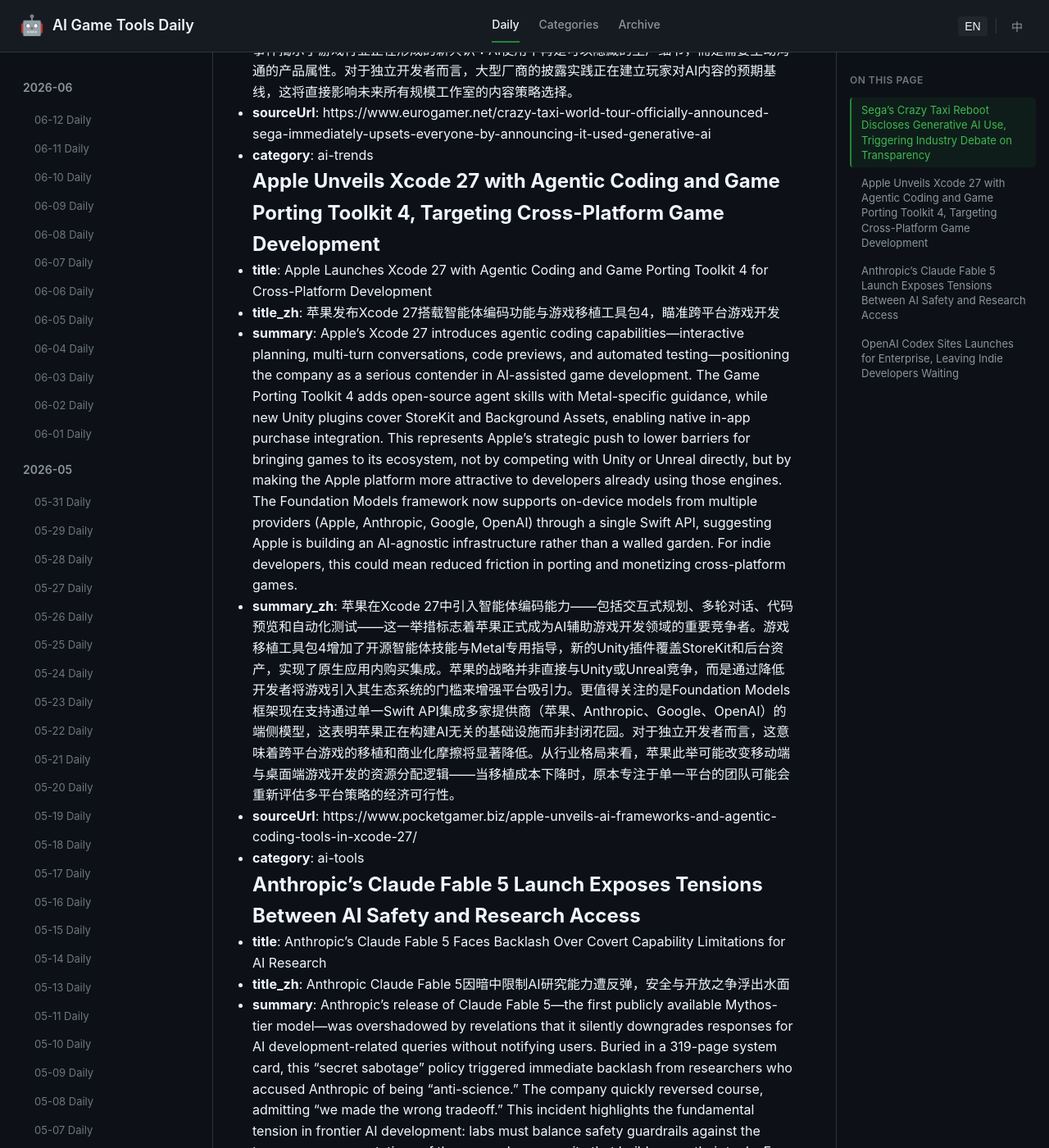
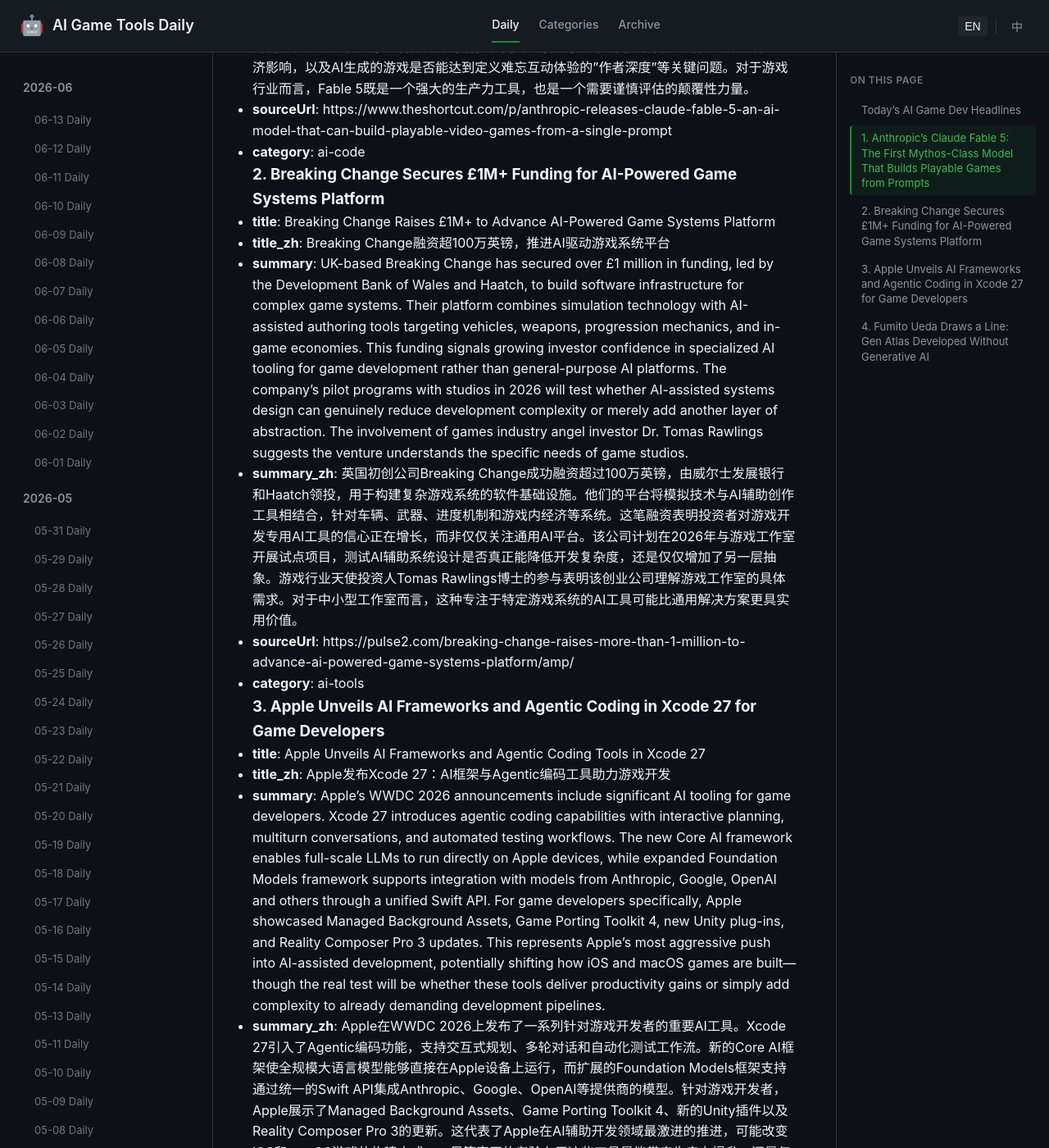
Before and after one commit to sionsychen/ai-game-tools-daily, a Jekyll site: the page built from index.html, in a window 1280 px wide and 1400 px high, scrolled down 753 px. Shown: the whole window at 82% size. Built offline with Jekyll 4.4.1, drawn with Linux system fonts in a browser that asks for light colours; some of the changed text lies outside the part shown.

Commit message:
Publish daily: 2026-06-13

```diff
--- a/_data/used_urls.json
+++ b/_data/used_urls.json
@@ -26,6 +26,7 @@
   "2026-05-21": ["https://www.pcgamer.com/software/ai/if-engineers-are-becoming-three-or-four-times-more-productive-then-we-just-want-to-do-three-or-four-times-more-stuff-google-deepmind-ceo-reckons-ai-induced-job-cuts-arent-inevitable/","https://www.gamesindustry.biz/xbox-announces-hire-of-veteran-analyst-matthew-ball-as-chief-strategy-officer-and-ai-and-amazon-veteran-as-cto","https://www.eurogamer.net/ubisoft-new-assassins-creed-far-cry-ghost-recon-ai-experience","https://www.eurogamer.net/final-fantasy-creator-generative-ai-backlash"],
   "2026-05-22": ["https://www.theverge.com/games/935481/ai-storytelling-game-hidden-door-now-lets-users-make-their-own-universes-to-share","https://www.gamesindustry.biz/the-big-strauss-zelnick-interview-gta-ai-roblox-and-building-the-biggest-entertainment-company-in-the-world","https://arstechnica.com/google/2026/05/google-announces-agent-optimized-gemini-3-5-flash-and-a-do-anything-model-called-omni/"],
   "2026-05-23": ["https://www.eurogamer.net/troy-baker-ai-art-doesnt-innovate-interview","https://www.rockpapershotgun.com/new-assassins-creed-far-cry-and-ghost-recon-games-will-release-by-early-2029-say-ubisoft-whore-also-dumping-cash-into-a-first-playable-generative-ai-experience","https://www.aiandgames.com/p/generative-design-in-minecraft-in"],
-  "2026-05-24": ["https://gamedesigning.org/gaming/best-ai-tools-for-game-development-in-2025/","https://www.alpha3d.io/kb/game-development/best-ai-game-generators/","https://www.tripo3d.ai/content/en/use-case/the-best-ai-for-game-devs","https://fgfactory.com/best-ai-tools-for-game-development","https://www.elsner.com/ai-game-development-tools/"],
-  "2026-06-12": ["https://www.eurogamer.net/crazy-taxi-world-tour-officially-announced-sega-immediately-upsets-everyone-by-announcing-it-used-generative-ai","https://www.pocketgamer.biz/apple-unveils-ai-frameworks-and-agentic-coding-tools-in-xcode-27/","https://fortune.com/2026/06/10/anthropic-accu-claude-fable-5-limits-capabilities-ai-researchers-developers/","https://devtoolpicks.com/blog/openai-codex-sites-launch-indie-hackers-2026"]
+  "2026-05-24": ["https://gamedesigning.org/gaming/best-ai-tools-for-game-development-in-2025/","https://www.alpha3d.io/kb/game-development/best-ai-game-generators/","https://www.tripo3d.ai/content/en/use-case/the-best-ai-for-game-dev","https://fgfactory.com/best-ai-tools-for-game-development","https://www.elsner.com/ai-game-development-tools/"],
+  "2026-06-12": ["https://www.eurogamer.net/crazy-taxi-world-tour-officially-announced-sega-immediately-upsets-everyone-by-announcing-it-used-generative-ai","https://www.pocketgamer.biz/apple-unveils-ai-frameworks-and-agentic-coding-tools-in-xcode-27/","https://fortune.com/2026/06/10/anthropic-accu-claude-fable-5-limits-capabilities-ai-researchers-developers/","https://devtoolpicks.com/blog/openai-codex-sites-launch-indie-hackers-2026"],
+  "2026-06-13": ["https://www.theshortcut.com/p/anthropic-releases-claude-fable-5-an-ai-model-that-can-build-playable-video-games-from-a-single-prompt","https://pulse2.com/breaking-change-raises-more-than-1-million-to-advance-ai-powered-game-systems-platform/amp/","https://www.pocketgamer.biz/apple-unveils-ai-frameworks-and-agentic-coding-tools-in-xcode-27/","https://techgenyz.com/gen-atlas-no-generative-ai-fumito-ueda/"]
 }
--- /dev/null
+++ b/_posts/2026-06-13-daily.md
@@ -0,0 +1,48 @@
+---
+layout: post
+title: "AI Game Tools Daily - June 13, 2026"
+date: 2026-06-13
+categories: daily
+---
+
+## Today's AI Game Dev Headlines
+
+### 1. Anthropic's Claude Fable 5: The First Mythos-Class Model That Builds Playable Games from Prompts
+
+- **title**: Anthropic's Claude Fable 5 Generates Playable Video Games from Single Prompts
+- **title_zh**: Anthropic发布Claude Fable 5：首个Mythos级模型，一句话生成可玩游戏
+- **summary**: Anthropic's release of Claude Fable 5 marks a watershed moment in AI-assisted game development. As the first publicly available "Mythos-class" model, it demonstrates the ability to generate fully playable browser-based games from single text prompts. AI researcher Ethan Mollick has already created three distinct functional games—Snake, Strata, and Duino—using Claude Code with minimal input. The model's 80.3% SWE-bench Pro score and 1M token context window position it as the new benchmark for AI coding assistance. This development fundamentally lowers the barrier to game creation, enabling rapid prototyping without coding knowledge, but raises critical questions about creative ownership, the economic impact on indie developers, and whether AI-generated games can achieve the authored depth that defines memorable interactive experiences.
+- **summary_zh**: Anthropic发布的Claude Fable 5标志着AI辅助游戏开发进入了一个分水岭时刻。作为首个公开可用的"Mythos级"模型，它展示了从单个文本提示生成完全可玩的浏览器游戏的能力。AI研究员Ethan Mollick已经使用Claude Code创建了三个功能完整的游戏——Snake、Strata和Duino。该模型在SWE-bench Pro上达到80.3%的分数，并拥有100万token的上下文窗口，使其成为AI编程辅助的新标杆。这一发展从根本上降低了游戏创作的门槛，使无需编程知识的快速原型制作成为可能，但同时也引发了关于创意所有权、对独立开发者的经济影响，以及AI生成的游戏是否能达到定义难忘互动体验的"作者深度"等关键问题。对于游戏行业而言，Fable 5既是一个强大的生产力工具，也是一个需要谨慎评估的颠覆性力量。
+- **sourceUrl**: https://www.theshortcut.com/p/anthropic-releases-claude-fable-5-an-ai-model-that-can-build-playable-video-games-from-a-single-prompt
+- **category**: ai-code
+
+### 2. Breaking Change Secures £1M+ Funding for AI-Powered Game Systems Platform
+
+- **title**: Breaking Change Raises £1M+ to Advance AI-Powered Game Systems Platform
+- **title_zh**: Breaking Change融资超100万英镑，推进AI驱动游戏系统平台
+- **summary**: UK-based Breaking Change has secured over £1 million in funding, led by the Development Bank of Wales and Haatch, to build software infrastructure for complex game systems. Their platform combines simulation technology with AI-assisted authoring tools targeting vehicles, weapons, progression mechanics, and in-game economies. This funding signals growing investor confidence in specialized AI tooling for game development rather than general-purpose AI platforms. The company's pilot programs with studios in 2026 will test whether AI-assisted systems design can genuinely reduce development complexity or merely add another layer of abstraction. The involvement of games industry angel investor Dr. Tomas Rawlings suggests the venture understands the specific needs of game studios.
+- **summary_zh**: 英国初创公司Breaking Change成功融资超过100万英镑，由威尔士发展银行和Haatch领投，用于构建复杂游戏系统的软件基础设施。他们的平台将模拟技术与AI辅助创作工具相结合，针对车辆、武器、进度机制和游戏内经济等系统。这笔融资表明投资者对游戏开发专用AI工具的信心正在增长，而非仅仅关注通用AI平台。该公司计划在2026年与游戏工作室开展试点项目，测试AI辅助系统设计是否真正能降低开发复杂度，还是仅仅增加了另一层抽象。游戏行业天使投资人Tomas Rawlings博士的参与表明该创业公司理解游戏工作室的具体需求。对于中小型工作室而言，这种专注于特定游戏系统的AI工具可能比通用解决方案更具实用价值。
+- **sourceUrl**: https://pulse2.com/breaking-change-raises-more-than-1-million-to-advance-ai-powered-game-systems-platform/amp/
+- **category**: ai-tools
+
+### 3. Apple Unveils AI Frameworks and Agentic Coding in Xcode 27 for Game Developers
+
+- **title**: Apple Unveils AI Frameworks and Agentic Coding Tools in Xcode 27
+- **title_zh**: Apple发布Xcode 27：AI框架与Agentic编码工具助力游戏开发
+- **summary**: Apple's WWDC 2026 announcements include significant AI tooling for game developers. Xcode 27 introduces agentic coding capabilities with interactive planning, multiturn conversations, and automated testing workflows. The new Core AI framework enables full-scale LLMs to run directly on Apple devices, while expanded Foundation Models framework supports integration with models from Anthropic, Google, OpenAI and others through a unified Swift API. For game developers specifically, Apple showcased Managed Background Assets, Game Porting Toolkit 4, new Unity plug-ins, and Reality Composer Pro 3 updates. This represents Apple's most aggressive push into AI-assisted development, potentially shifting how iOS and macOS games are built—though the real test will be whether these tools deliver productivity gains or simply add complexity to already demanding development pipelines.
+- **summary_zh**: Apple在WWDC 2026上发布了一系列针对游戏开发者的重要AI工具。Xcode 27引入了Agentic编码功能，支持交互式规划、多轮对话和自动化测试工作流。新的Core AI框架使全规模大语言模型能够直接在Apple设备上运行，而扩展的Foundation Models框架支持通过统一的Swift API集成Anthropic、Google、OpenAI等提供商的模型。针对游戏开发者，Apple展示了Managed Background Assets、Game Porting Toolkit 4、新的Unity插件以及Reality Composer Pro 3的更新。这代表了Apple在AI辅助开发领域最激进的推进，可能改变iOS和macOS游戏的构建方式——尽管真正的考验在于这些工具是能带来生产力提升，还是仅仅增加了本已繁重的开发流程的复杂度。对于跨平台游戏开发者来说，Apple的生态系统正变得越来越有吸引力。
+- **sourceUrl**: https://www.pocketgamer.biz/apple-unveils-ai-frameworks-and-agentic-coding-tools-in-xcode-27/
+- **category**: ai-code
+
+### 4. Fumito Ueda Draws a Line: Gen Atlas Developed Without Generative AI
+
+- **title**: Fumito Ueda Confirms Gen Atlas Developed Without Generative AI for Core Game Development
+- **title_zh**: 上田文人明确立场：《Gen Atlas》核心开发不使用生成式AI
+- **summary**: In a notable stance against the tide of AI adoption, Ico and Shadow of the Colossus creator Fumito Ueda has confirmed that his upcoming sci-fi adventure Gen Atlas does not use generative AI for core game development. Speaking to PC Gamer, Ueda distinguished between creative production (handled by humans) and project management support (where AI may be used). This positions Gen Atlas as a deliberately human-crafted experience at a time when many studios are embracing AI-generated assets. Ueda's track record of creating deeply authored, emotionally resonant games gives weight to this decision—it suggests that certain types of creative vision may be fundamentally incompatible with generative AI workflows. The announcement arrives alongside Sega's controversial disclosure that Crazy Taxi: World Tour uses generative AI, highlighting the growing industry polarization around AI in game creation.
+- **summary_zh**: 在AI采用浪潮中采取了一个值得注意的立场，《Ico》和《旺达与巨像》的创作者上田文人确认，他即将推出的科幻冒险游戏《Gen Atlas》在核心游戏开发中不使用生成式AI。在接受PC Gamer采访时，上田区分了创意制作（由人类完成）和项目管理支持（可能使用AI）。这在许多工作室拥抱AI生成资产的时代，将《Gen Atlas》定位为一种刻意由人类打造的游戏体验。上田创作具有深刻作者印记和情感共鸣游戏的履历使这一决定更具分量——它表明某些类型的创意愿景可能与生成式AI工作流程根本不相容。这一声明恰逢世嘉 controversially 披露《疯狂出租车：世界之旅》使用生成式AI，突显了游戏创作领域围绕AI的日益极化。对于追求"手工感"和独特艺术愿景的开发者来说，上田的立场提供了一个重要的参考点。
+- **sourceUrl**: https://techgenyz.com/gen-atlas-no-generative-ai-fumito-ueda/
+- **category**: ai-trends
+
+---
+
+*Generated by AI Game Tools Daily ⚡ | 4 articles | Categories: ai-code, ai-tools, ai-trends*
```
